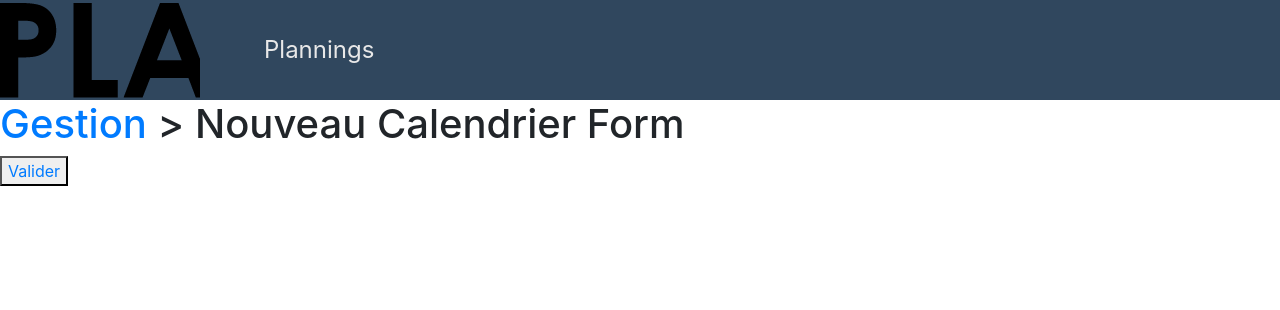
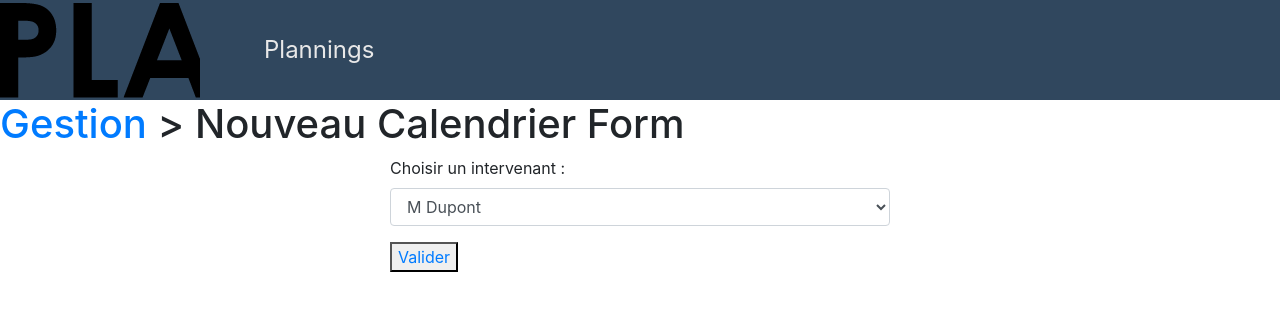
Before and after one commit to isabelle-kasas/SchoolMeHome, a React (Create React App) app in the folder client/: page /new in a window 1280 px wide. Shown: the top 310 px of the page. Built offline with nearby package versions, Linux system fonts and the light colour scheme.

Commit message:
mise en place du form

```diff
--- a/client/src/components/calendar/newCalendarForm.tsx
+++ b/client/src/components/calendar/newCalendarForm.tsx
@@ -1,13 +1,29 @@
-import React from 'react';
+import React, { FormEvent, useState } from 'react';
+import { Form, Row } from 'react-bootstrap';
 import { Link } from 'react-router-dom';
+import 'bootstrap/dist/css/bootstrap.min.css';
+
+const intervenant = [
+    { name: 'M Dupont'},
+    { name: 'M Simpson'},
+]
 
 export default function NewCalendarForm (){
+
+    const [intervenantSelected , setIntervenantSelected ] = useState({});
+
     return(
         <div>
             <h1> <Link to='/'>Gestion</Link> {'>'}  Nouveau Calendrier Form</h1>
-            <div>
+            <Form style={{width: '500px', margin: 'auto'}}>
+                <Form.Group controlId="exampleForm.ControlSelect1">
+                    <Form.Label>Choisir un intervenant :</Form.Label>
+                    <Form.Control as="select" onChange={(e) => setIntervenantSelected(e.target.value)}>
+                        { intervenant.map( ({name}) => (<option value={name}>{name}</option>))}
+                    </Form.Control>
+                </Form.Group>
                 <button><Link to='/newcalendar'>Valider</Link></button>
-            </div>
+            </Form>
         </div>
     )
 }
--- a/client/src/index.js
+++ b/client/src/index.js
@@ -3,10 +3,13 @@ import ReactDOM from 'react-dom';
 import './index.css';
 import App from './App';
 import reportWebVitals from './reportWebVitals';
+import { FormContextProvider } from './providers/FormContext';
 
 ReactDOM.render(
   <React.StrictMode>
-    <App />
+    <FormContextProvider>
+      <App />
+    </FormContextProvider>
   </React.StrictMode>,
   document.getElementById('root')
 );
--- /dev/null
+++ b/client/src/providers/FormContext.tsx
@@ -0,0 +1,9 @@
+import React, { createContext, useState } from "react";
+
+export const FormContext = createContext(null);
+
+export const FormContextProvider = ({ children }: any) => {
+    const [intervenantSelected , setIntervenantSelected ] = useState({});
+
+    return <FormContext.Provider value={{ intervenantSelected , setIntervenantSelected }}>{children}</FormContext.Provider>;
+}
```
